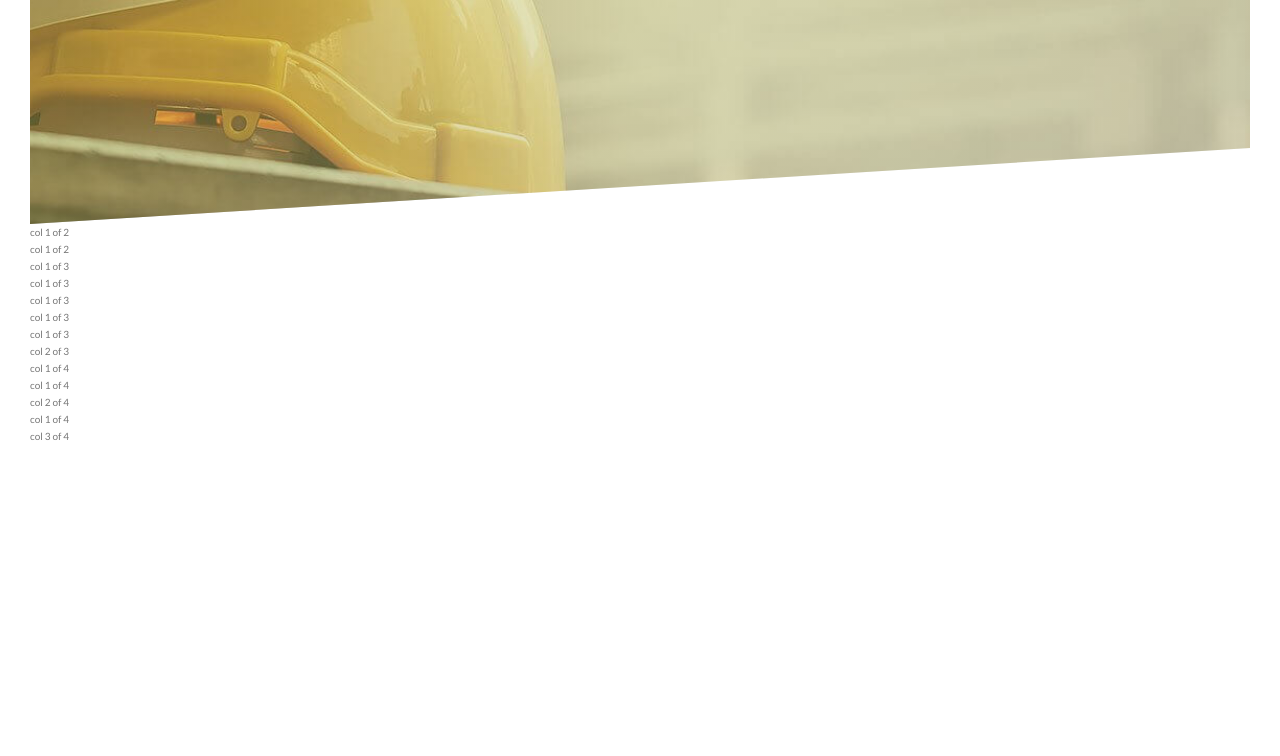
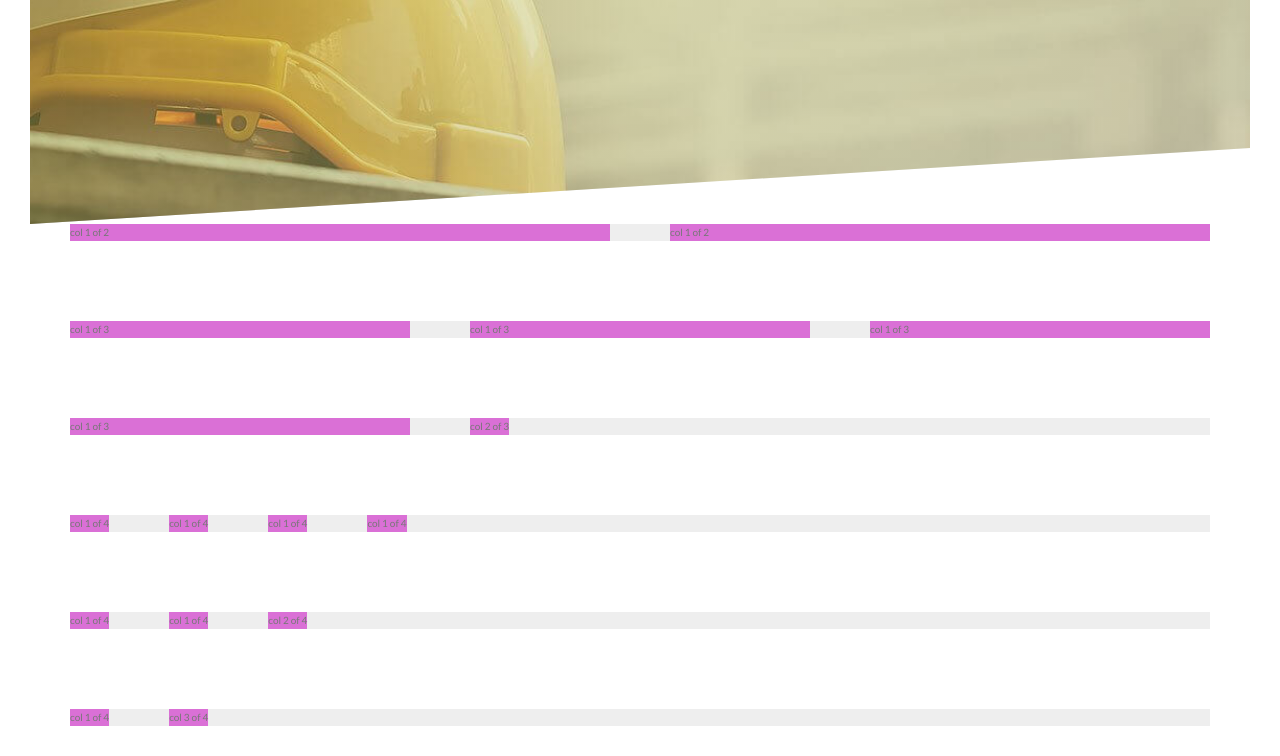
Before and after one commit to ENRIQUE0957/Affordable-Contractors, a website: page index.html in a window 1280 px wide. Shown: the part 566-1322 px from the top of the page. Before the commit the page ends 1041 px from the top, so only its background shows below. Drawn offline with Linux system fonts and the light colour scheme.

Commit message:
chnages
chnages made

```diff
--- a/index.html
+++ b/index.html
@@ -35,45 +35,32 @@
     <section class="grid-test">
       <div class="row">
         <div class="col-1-of-2">col 1 of 2</div>
+        <div class="col-1-of-2">col 1 of 2</div>
       </div>
       <div class="row">
-        <div class="col-1-of-2">
-          col 1 of 2</div>
-
-        <div class="col-1-of-3">
-          <div></div>
-          col 1 of 3</div>
+        <div class="col-1-of-3">col 1 of 3</div>
+        <div class="col-1-of-3">col 1 of 3</div>
+        <div class="col-1-of-3">col 1 of 3</div>
       </div>
       <div class="row">
-        <div class="col-1-of-3">
-          col 1 of 3</div>
-          <div class="col-1-of-3">
-            col 1 of 3</div>
-        <div class="col-1-of-3">
-          col 1 of 3</div>
-      </div>
-        <div class  = "row">
-      <div class="col-1-of-3">
-          col 1 of 3</div>
-
-          <div class="col-2-of-3">
-            col 2 of 3</div>
-
+        <div class="col-1-of-3">col 1 of 3</div>
+        <div class="col-2-of-3">col 2 of 3</div>
       </div>
 
       <div class="row">
         <div class="col-1-of-4">col 1 of 4</div>
-
         <div class="col-1-of-4">col 1 of 4</div>
-          <div class="col-2-of-4">col 2 of 4</div>
-
+        <div class="col-1-of-4">col 1 of 4</div>
+        <div class="col-1-of-4">col 1 of 4</div>
       </div>
       <div class="row">
         <div class="col-1-of-4">col 1 of 4</div>
-
+        <div class="col-1-of-4">col 1 of 4</div>
+        <div class="col-2-of-4">col 2 of 4</div>
+      </div>
+      <div class="row">
+        <div class="col-1-of-4">col 1 of 4</div>
         <div class="col-3-of-4">col 3 of 4</div>
-
-        </div>
       </div>
     </section>
   </body>
--- a/package.json
+++ b/package.json
@@ -5,7 +5,7 @@
   "main": "index.js",
   "scripts": {
 
-    "compile:sass": "node-sass sass/main.scss css/style.css -w='sass/*/*.scss'",
+    "compile:sass": "node-sass sass/main.scss css/style.css -w",
     "watch:sass":"nodemon -e scss -x \"npm run compile:sass\""
   },
   "author": "Enrique Cipriano",
--- a/sass/abstracts/_mixins.scss
+++ b/sass/abstracts/_mixins.scss
@@ -0,0 +1,2 @@
+@mixin clearfix {
+}
--- a/sass/abstracts/_variables.scss
+++ b/sass/abstracts/_variables.scss
@@ -4,3 +4,6 @@ $color-primary-dark: rgba(104, 102, 11, 0.404); //color-darker
 $color-grey-dark: #777;
 $color-white: #fff;
 $color-black: #000;
+$grid-width: 114rem;
+$gutter-vertical: 8rem;
+$horizantal-gutter: 6rem;
```
Also changed, not shown: css/style.css. Lines whose indentation alone changed are shown as unchanged.
